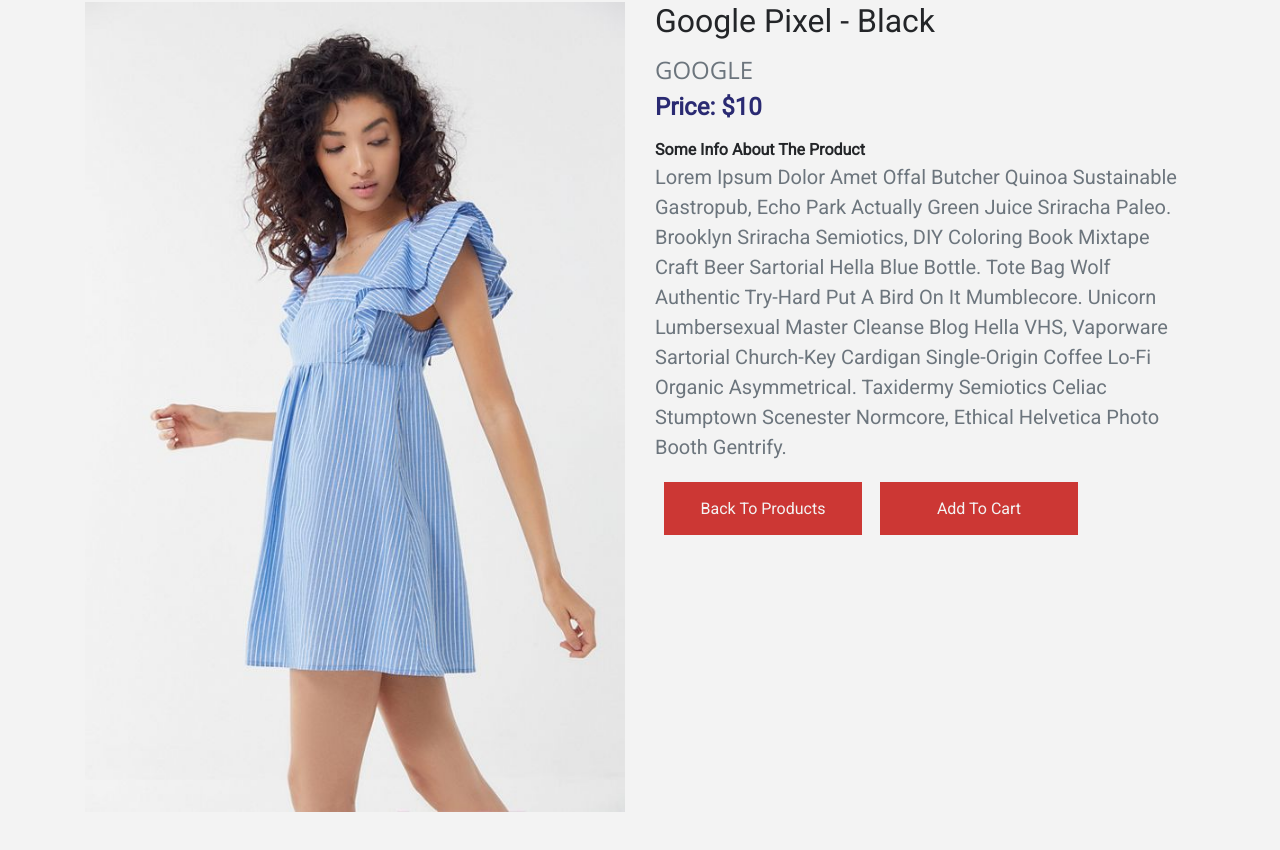
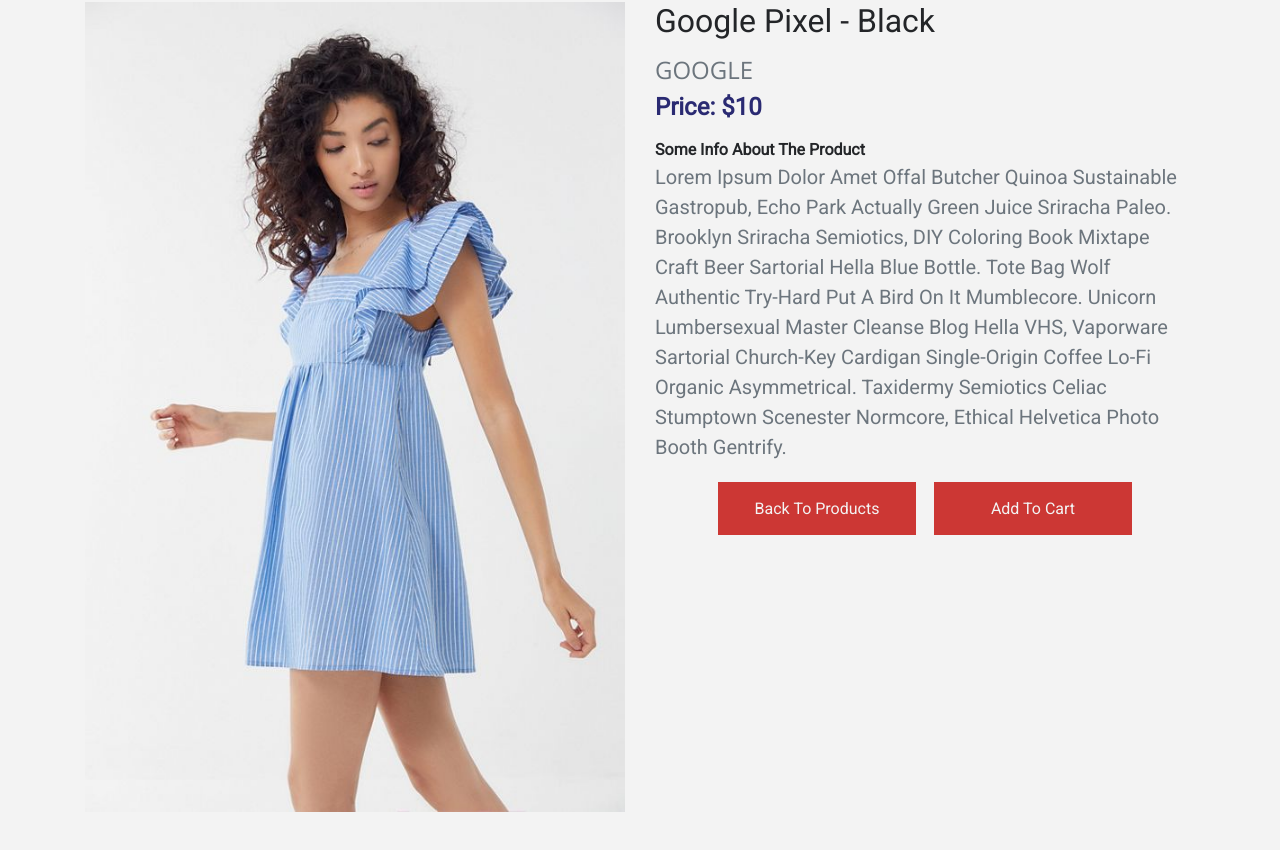
Before and after one commit to himashi99/ecommerce-store, a React (Create React App) app: page /details in a window 1280 px wide. Shown: the part 458-1308 px from the top of the page. Built offline with nearby package versions, Linux system fonts and the light colour scheme.

Commit message:
Centered modal and product description

```diff
--- a/src/components/Details.js
+++ b/src/components/Details.js
@@ -46,7 +46,7 @@
                   </p>
                   <p className="text-muted lead">{info}</p>
                   {/* buttons */}
-                  <div>
+                  <div class="text-center">
                     <Link to="/">
                       <ButtonContainer>Back to Products</ButtonContainer>
                     </Link>
@@ -58,7 +58,7 @@
                         value.openModal(id);
                       }}
                     >
-                      {inCart ? "inCart" : "Add to Cart"}
+                      {inCart ? "in Cart" : "Add to Cart"}
                     </ButtonContainer>
                   </div>
                 </div>
--- a/src/components/Modal.js
+++ b/src/components/Modal.js
@@ -27,6 +27,7 @@
                       <img src={img} className="img-fluid" alt="product" />
                       <h5>{title}</h5>
                       <h5 className="text-muted">price: $ {price}</h5>
+                      <div class="text-center">
                         <Link to="./">
                           <ButtonContainer onClick={() => closeModal()}>
                             Store
@@ -37,6 +38,7 @@
                             Go to Cart
                           </ButtonContainer>
                         </Link>
+                      </div>
                     </div>
                   </div>
                 </div>
```
Lines whose indentation alone changed are shown as unchanged.
